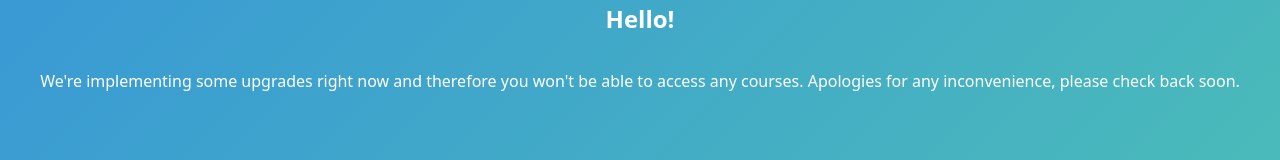
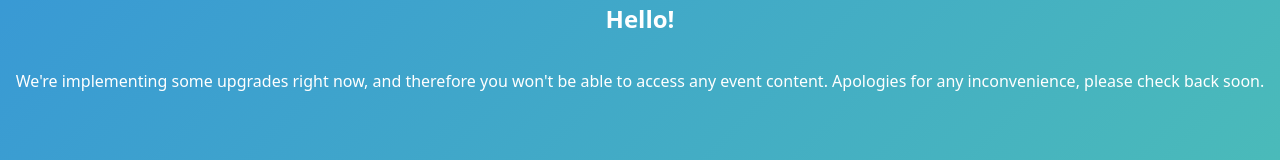
Before and after one commit to pigeonmow/maintenance, a plain HTML site: page index.html in a window 1280 px wide. Shown: the part 413-573 px from the top of the page. Drawn offline with Linux system fonts and the light colour scheme.

Commit message:
Update text

```diff
--- a/index.html
+++ b/index.html
@@ -9,7 +9,7 @@
 <body>
   <img src="logo.png" alt="Logo" class="logo" />
   <h2>Hello!</h2>
-  <p>We're implementing some upgrades right now and therefore you won't be able to access any courses.
+  <p>We're implementing some upgrades right now, and therefore you won't be able to access any event content.
       Apologies for any inconvenience, please check back soon.</p>
 </body>
 </html>
```
